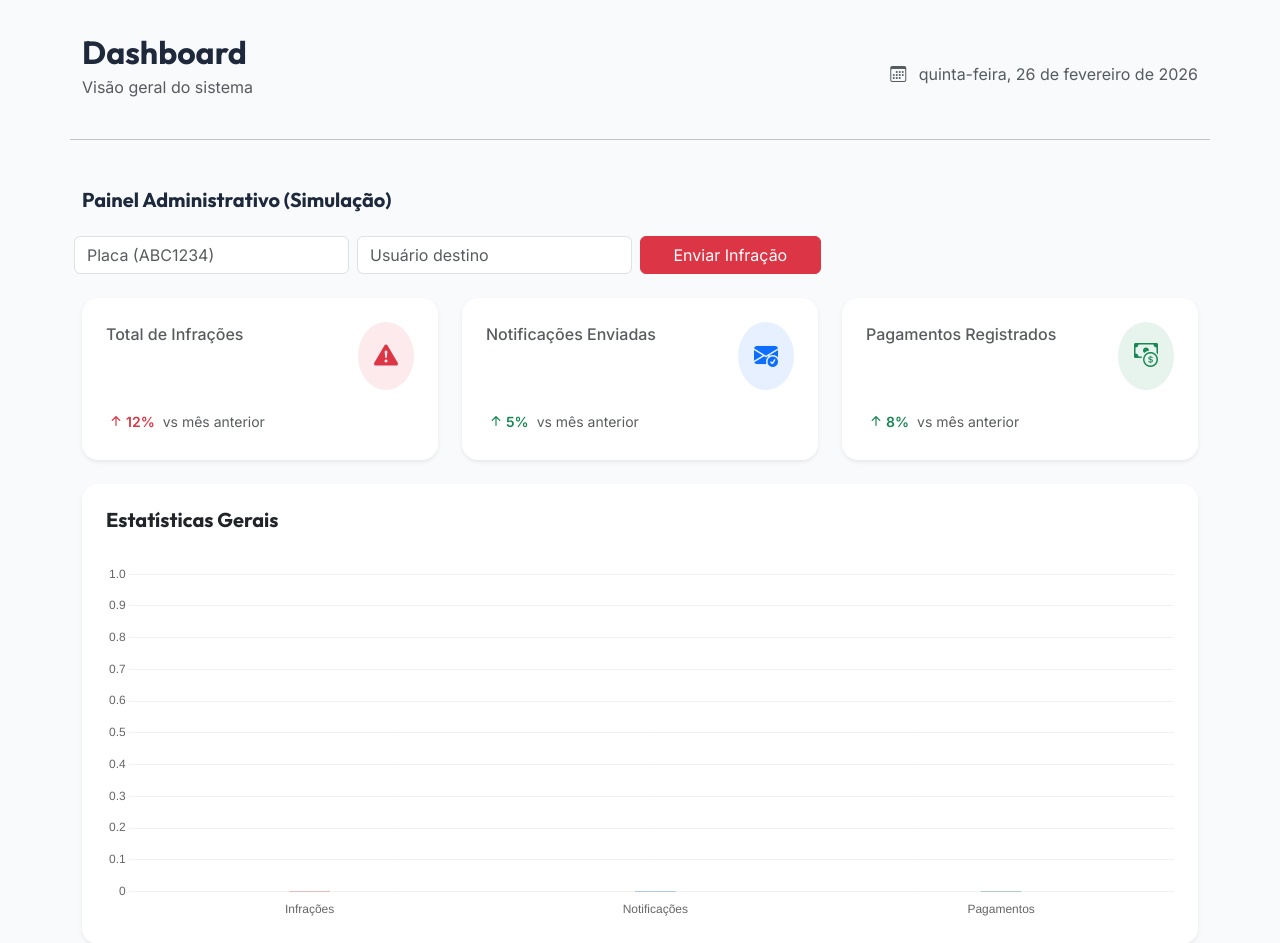
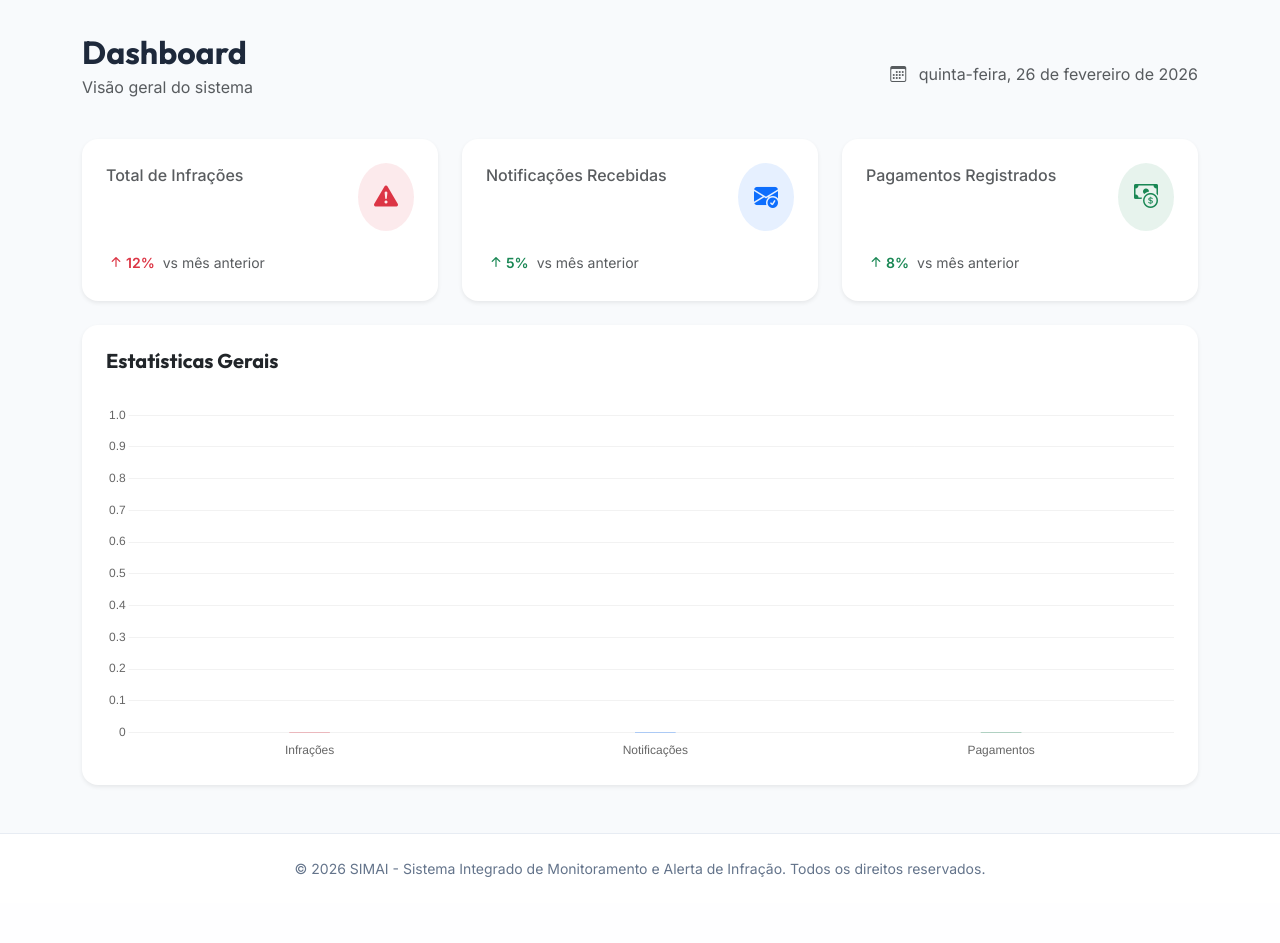
Before and after one commit to Ztronity/SIMAI, a Flask app: template templates/dashboard.html in a window 1280 px wide. Shown: the part 79-1022 px from the top of the page. After the commit the page ends 956 px from the top, so only its background shows below. Run offline with Flask 3, Linux system fonts and the light colour scheme; the template is opened without the code that fills it, so the values that code supplies are empty.

Commit message:
Update dashboard.html

```diff
--- a/templates/dashboard.html
+++ b/templates/dashboard.html
@@ -13,24 +13,6 @@
 </div>
 
 <div class="row g-4">
-
-<hr class="my-4">
-
-<h5 class="fw-bold">Painel Administrativo (Simulação)</h5>
-
-<div class="row g-2">
-  <div class="col-md-3">
-    <input id="adminPlate" class="form-control" placeholder="Placa (ABC1234)">
-  </div>
-  <div class="col-md-3">
-    <input id="adminUser" class="form-control" placeholder="Usuário destino">
-  </div>
-  <div class="col-md-2">
-    <button class="btn btn-danger w-100" onclick="sendInfraction()">
-      Enviar Infração
-    </button>
-  </div>
-</div>
 
     <!-- CARD: Total de Infrações -->
     <div class="col-md-4">
@@ -60,7 +42,7 @@
             <div class="card-body p-4">
                 <div class="d-flex justify-content-between align-items-start mb-3">
                     <div>
-                        <p class="text-muted mb-1 fw-medium">Notificações Enviadas</p>
+                        <p class="text-muted mb-1 fw-medium">Notificações Recebidas</p>
                         <h2 class="fw-bold text-primary mb-0">{{ total_notifications }}</h2>
                     </div>
                     <div class="icon-box bg-primary bg-opacity-10 text-primary rounded-circle p-3">
```
